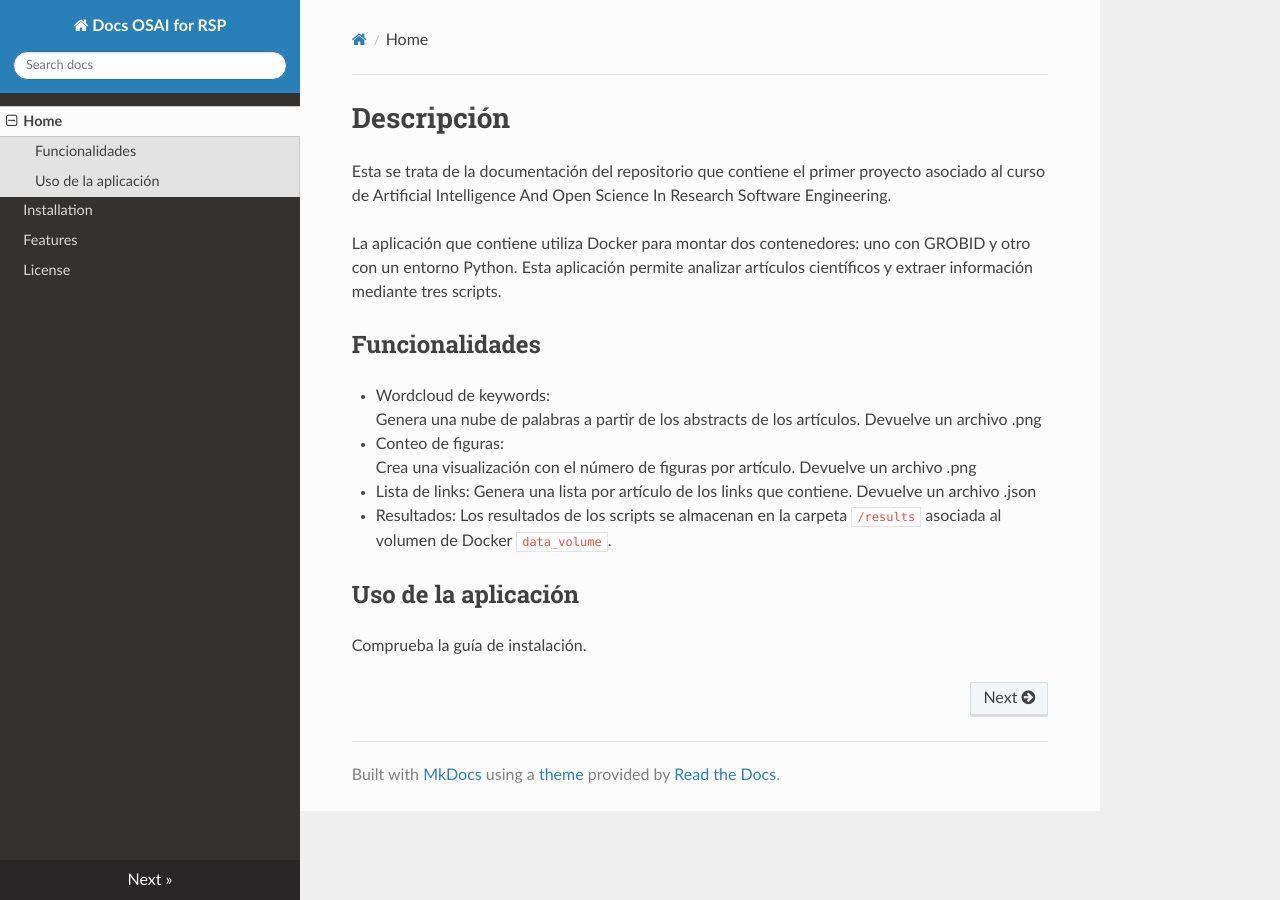
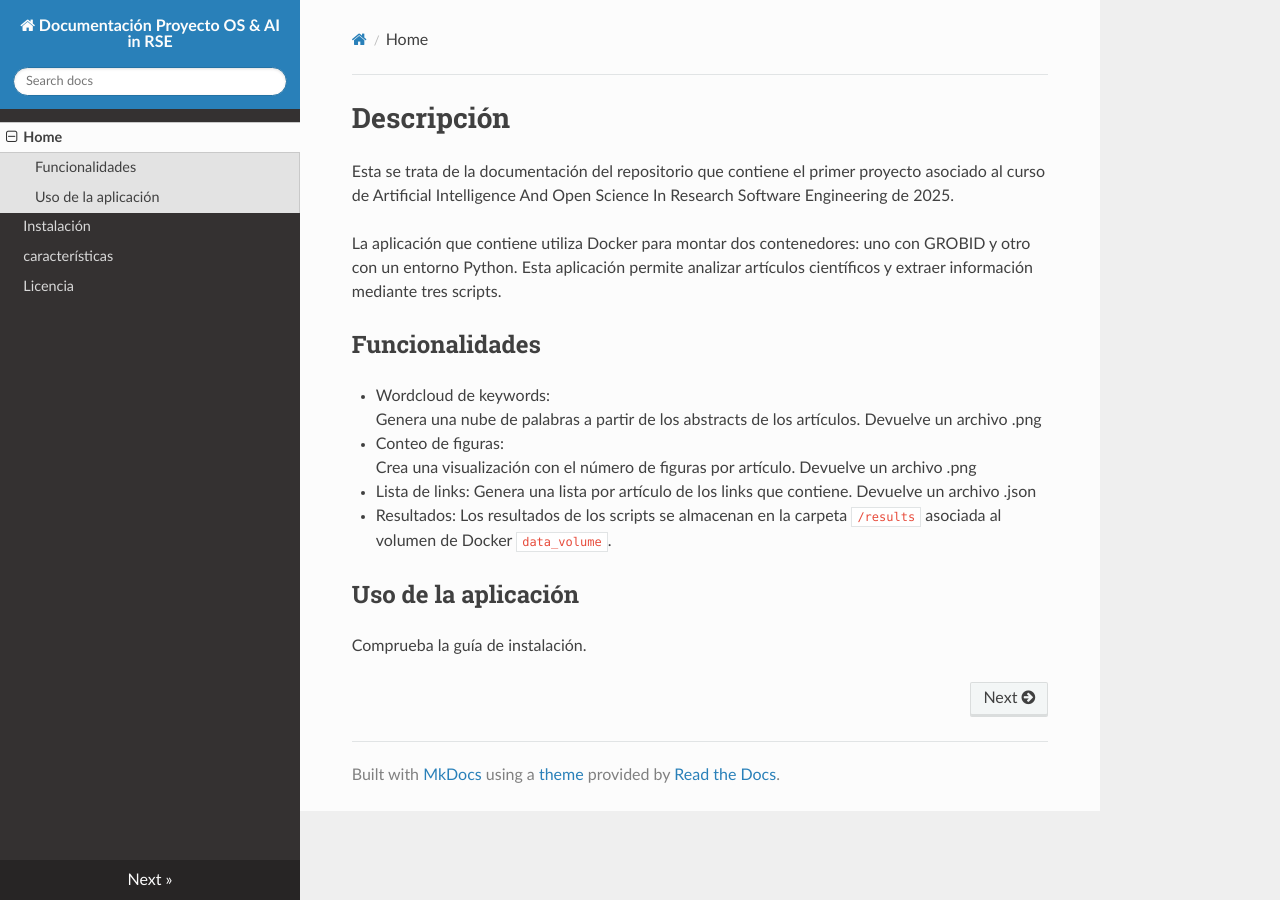
Before and after one commit to arhuici/osai, an MkDocs documentation site: the page built from docs/index.md, in a window 1280 px wide. Built offline with MkDocs 1.6.1, drawn with Linux system fonts in a browser that asks for light colours; nearby versions of some CDN libraries.

Commit message:
doc update

```diff
--- a/docs/index.md
+++ b/docs/index.md
@@ -1,5 +1,5 @@
 # Descripción
-Esta se trata de la documentación del repositorio que contiene el primer proyecto asociado al curso de Artificial Intelligence And Open Science In Research Software Engineering.
+Esta se trata de la documentación del repositorio que contiene el primer proyecto asociado al curso de Artificial Intelligence And Open Science In Research Software Engineering de 2025.
 
 La aplicación que contiene utiliza Docker para montar dos contenedores: uno con GROBID y otro con un entorno Python. Esta aplicación permite analizar artículos científicos y extraer información mediante tres scripts.
 
--- a/mkdocs.yml
+++ b/mkdocs.yml
@@ -1,6 +1,6 @@
-site_name: Docs OSAI for RSP
+site_name: Documentación Proyecto OS & AI in RSE
 site_url: https://arhuici.github.io/osai
-site_description: "Primer proyecto del curso de Artificial Intelligence And Open Science In Research Software Engineering"
+site_description: "Primer proyecto del curso de Artificial Intelligence And Open Science In Research Software Engineering de 2025"
 site_author: "arhuici"
 
 theme:
@@ -8,9 +8,9 @@ theme:
 
 nav:
   - Home: index.md
-  - Installation: installation.md
-  - Features: features.md
-  - License: license.md
+  - Instalación: installation.md
+  - características: features.md
+  - Licencia: license.md
 
 # Páginas y documentación
 docs_dir: docs
```
Also changed, not shown: README.md (+1 -1 lines).
